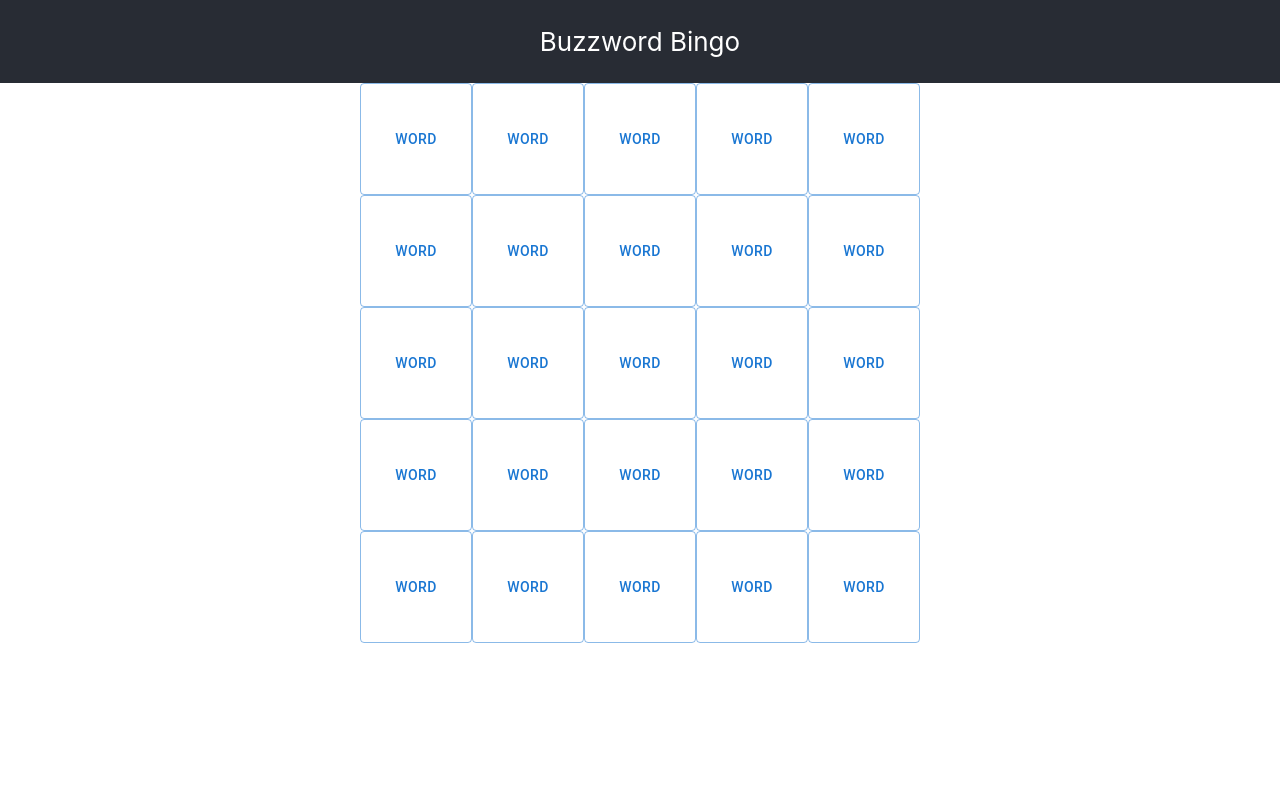
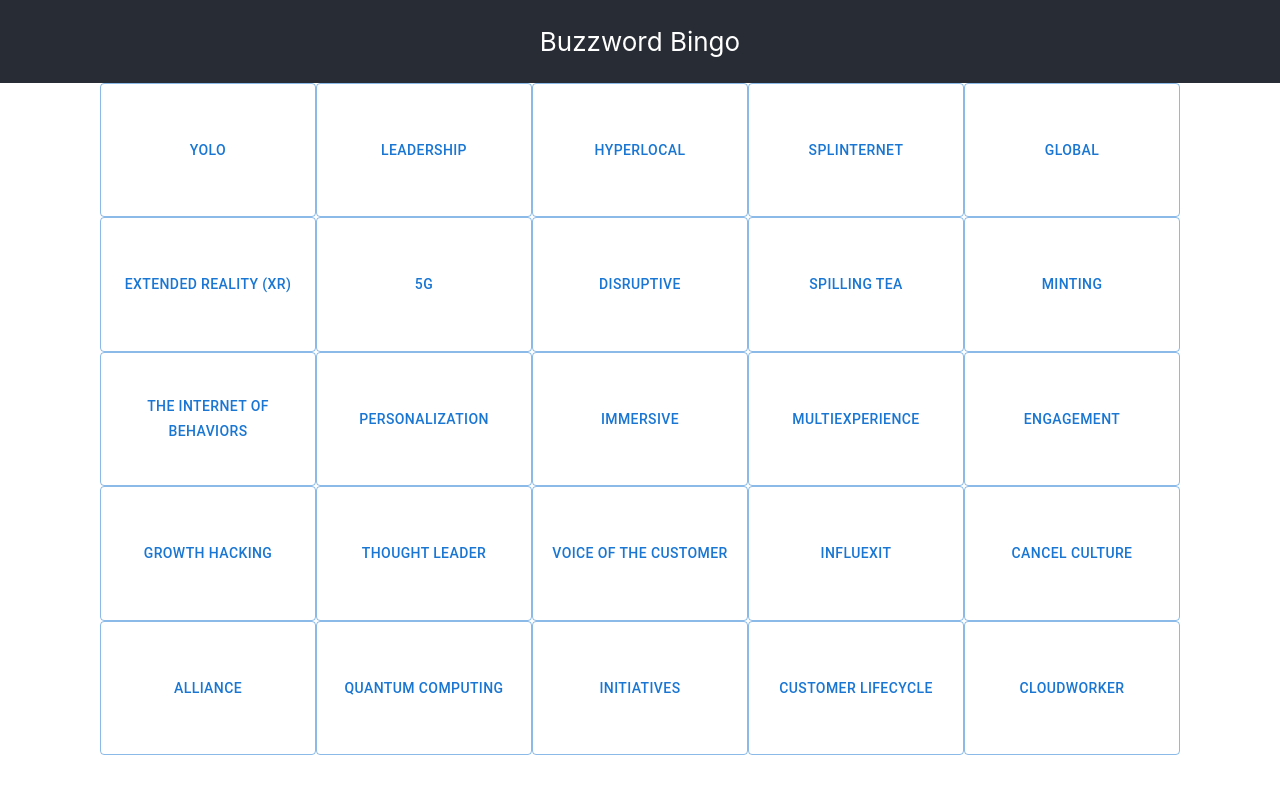
Before and after one commit to Axolodev/azeti-challenge, a Next.js app: page / in a window 1280 px wide. Shown: the top 794 px of the page. Built offline with nearby package versions, Linux system fonts and the light colour scheme.

Commit message:
feat: change rendering to css grid, add random words

```diff
--- a/src/components/Board.tsx
+++ b/src/components/Board.tsx
@@ -1,34 +1,35 @@
+import { linearBoardSize, totalBoardSize } from "@/lib/config";
+import styles from "@/styles/board.module.css";
 import React from "react";
+import { useGameStateContext } from "./GameStateContext";
 import Square from "./Square";
 
 function Board() {
-  const size = 5;
-  const [squares, setSquares] = React.useState(Array(size * size).fill(false));
+  const { currentlySelectedWords, toggleWordIndex, words } =
+    useGameStateContext();
 
-  const onClick = (i: number) => {
-    const newSquares = squares.slice();
-    newSquares[i] = !newSquares[i];
-    setSquares(newSquares);
-  };
-
-  const renderSquare = (i: number) => (
-    <Square value={squares[i]} key={`square-${i}`} onClick={() => onClick(i)} />
+  const renderSquare = (index: number) => (
+    <Square
+      value={currentlySelectedWords[index]}
+      key={`square-${index}`}
+      onClick={() => toggleWordIndex(index)}
+      word={words[index]}
+    />
   );
 
-  const rows = Array(size)
+  const squares = Array(totalBoardSize)
     .fill(0)
-    .map((_, row) => {
-      const columns = Array(size)
-        .fill(0)
-        .map((_, col) => renderSquare(row * size + col));
-      return (
-        <div className="board-row" key={`row-${row}`}>
-          {columns}
-        </div>
-      );
-    });
+    .map((_, idx) => renderSquare(idx));
 
-  return <div>{rows}</div>;
+  const containerCustomProperties = {
+    "--size": linearBoardSize,
+  } as React.CSSProperties;
+
+  return (
+    <div className={styles.container} style={containerCustomProperties}>
+      {squares}
+    </div>
+  );
 }
 
 export default Board;
--- /dev/null
+++ b/src/components/GameStateContext.tsx
@@ -0,0 +1,87 @@
+import Dictionary from "@/lib/Dictionary";
+import getBoardWords from "@/lib/getBoardWords";
+import * as React from "react";
+
+interface GameState {
+  // A list of indeces of all the words that have been selected
+  currentlySelectedWords: boolean[];
+  // All the words for the current iteration of the game
+  words: string[];
+  setCurrentlySelectedWords: React.Dispatch<React.SetStateAction<boolean[]>>;
+  setWords: React.Dispatch<React.SetStateAction<string[]>>;
+}
+
+const GameStateContext = React.createContext<GameState | null>(null);
+
+export const GameStateProvider = ({ children }: React.PropsWithChildren) => {
+  const [words, setWords] = React.useState<string[]>([]);
+  const [currentlySelectedWords, setCurrentlySelectedWords] = React.useState<
+    boolean[]
+  >([]);
+
+  return (
+    <GameStateContext.Provider
+      value={{
+        words,
+        setWords,
+        currentlySelectedWords,
+        setCurrentlySelectedWords,
+      }}
+    >
+      {children}
+    </GameStateContext.Provider>
+  );
+};
+
+interface useGameContextReturnType
+  extends Pick<GameState, "currentlySelectedWords" | "words"> {
+  // Clears all the words that the user has selected
+  clearCurrentlySelectedWords: () => void;
+  // Generates a new board and clears all the words the user has selected
+  generateNewBoard: () => void;
+  toggleWordIndex: (index: number) => void;
+}
+
+export const useGameStateContext = (): useGameContextReturnType => {
+  const currentUserContext = React.useContext(GameStateContext);
+
+  if (!currentUserContext) {
+    throw new Error(
+      "useCurrentUser has to be used within <CurrentUserContext.Provider>"
+    );
+  }
+
+  const { words, currentlySelectedWords, setWords, setCurrentlySelectedWords } =
+    currentUserContext;
+
+  React.useEffect(() => {
+    setWords(getBoardWords(Dictionary));
+  }, [setWords]);
+
+  function clearCurrentlySelectedWords() {
+    setCurrentlySelectedWords([]);
+  }
+
+  function generateNewBoard() {
+    setWords(getBoardWords(Dictionary));
+    setCurrentlySelectedWords([]);
+  }
+
+  /**
+   * Adds a word index into the inner list if it does not exist, removes it if it does.
+   * @param index the index to be toggled
+   */
+  function toggleWordIndex(index: number) {
+    const currentlySelectedWordsCopy = [...currentlySelectedWords];
+    currentlySelectedWordsCopy[index] = !currentlySelectedWordsCopy[index];
+    setCurrentlySelectedWords(currentlySelectedWordsCopy);
+  }
+
+  return {
+    words,
+    currentlySelectedWords,
+    clearCurrentlySelectedWords,
+    generateNewBoard,
+    toggleWordIndex,
+  };
+};
--- a/src/components/Square.tsx
+++ b/src/components/Square.tsx
@@ -5,16 +5,17 @@ import styles from "@/styles/square.module.css";
 interface SquareProps {
   value: boolean;
   onClick: () => void;
+  word: string;
 }
 
-const Square = ({ value, onClick }: SquareProps) => {
+const Square = ({ value, onClick, word }: SquareProps) => {
   return (
     <Button
       className={styles.square}
       onClick={onClick}
       variant={value ? "contained" : "outlined"}
     >
-      Word
+      {word}
     </Button>
   );
 };
--- a/src/index.css
+++ /dev/null
@@ -1,13 +0,0 @@
-body {
-  margin: 0;
-  font-family: -apple-system, BlinkMacSystemFont, 'Segoe UI', 'Roboto', 'Oxygen',
-    'Ubuntu', 'Cantarell', 'Fira Sans', 'Droid Sans', 'Helvetica Neue',
-    sans-serif;
-  -webkit-font-smoothing: antialiased;
-  -moz-osx-font-smoothing: grayscale;
-}
-
-code {
-  font-family: source-code-pro, Menlo, Monaco, Consolas, 'Courier New',
-    monospace;
-}
--- a/src/pages/index.tsx
+++ b/src/pages/index.tsx
@@ -1,6 +1,7 @@
 import styles from "@/styles/home.module.css";
 import React from "react";
 import Board from "@/components/Board";
+import { GameStateProvider } from "@/components/GameStateContext";
 
 function Home() {
   return (
@@ -8,7 +9,9 @@ function Home() {
       <header className={styles.header}>
         <p>Buzzword Bingo</p>
       </header>
-      <Board />
+      <GameStateProvider>
+        <Board />
+      </GameStateProvider>
     </div>
   );
 }
--- /dev/null
+++ b/src/styles/board.module.css
@@ -0,0 +1,7 @@
+.container {
+  display: grid;
+  grid-template-columns: repeat(var(--size), 1fr);
+  max-width: 1080px;
+  margin: auto;
+  grid-auto-rows: calc((99vh - 120px) / var(--size));
+}
--- a/src/styles/square.module.css
+++ b/src/styles/square.module.css
@@ -1,4 +1,5 @@
 .square {
-  height: 14vh;
-  width: 14vh;
+  word-break: break-word;
+  text-transform: capitalize;
+  overflow: hidden;
 }
```
Also changed, not shown: 1 other file (tests, documents, lock files or other folders).
